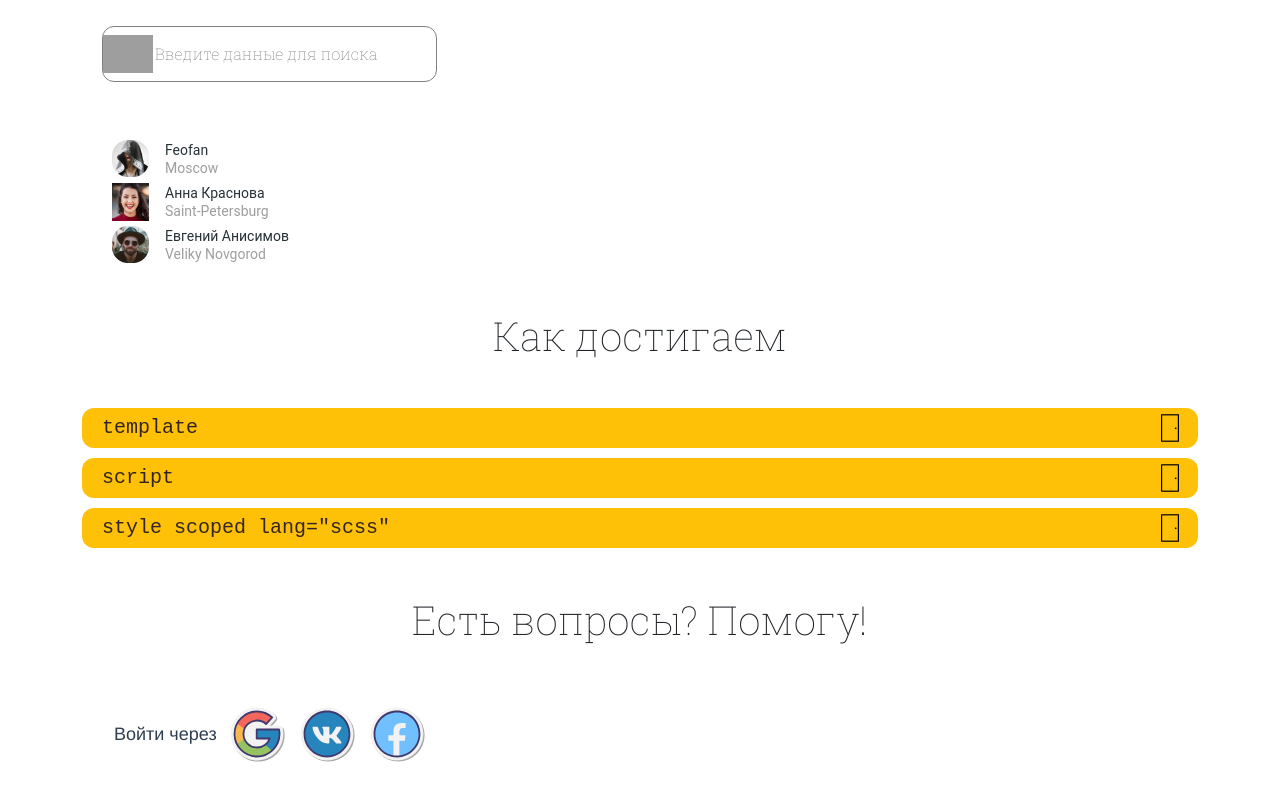
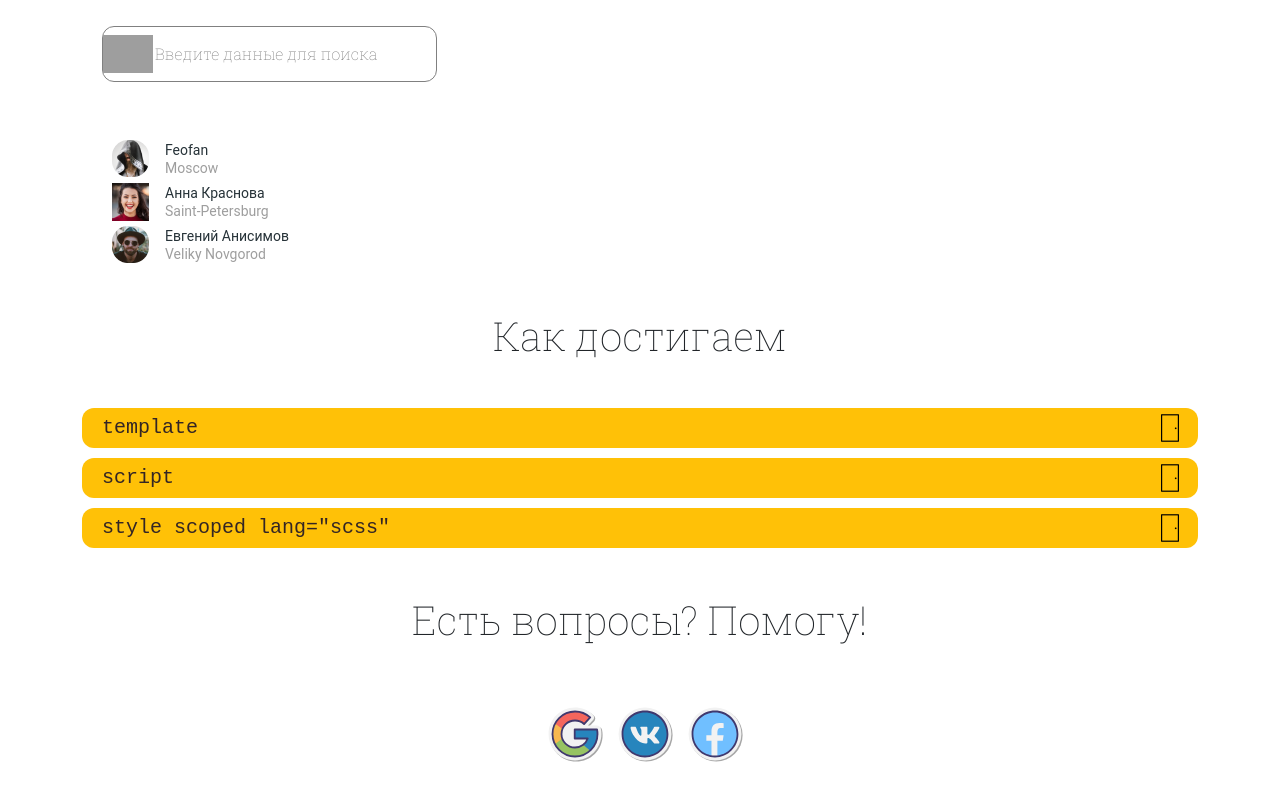
Before and after one commit to BossNumber1/141iq, a Vue app in the folder app/: page / in a window 1280 px wide. Shown: the part 790-1590 px from the top of the page. Built offline with nearby package versions, Linux system fonts and the light colour scheme; grey boxes are pictures that could not be loaded.

Commit message:
I made it more aesthetically pleasing to log in via social networks

```diff
--- a/app/src/components/discussion-filter-contacts-page.vue
+++ b/app/src/components/discussion-filter-contacts-page.vue
@@ -1,7 +1,7 @@
 <template>
   <div id="app">
     <div class="auth" v-if="!showDisqusBlock">
-      Войти через
+      <div class="auth-btn">
         <div @click="googleAuth" id="googleBtnAuth">
           <img src="../../public/pictures/icons/googleAuth.svg" alt="google icon auth">
         </div>
@@ -10,6 +10,7 @@
         </div>
         <div @click="fbAuth" id="fbBtnAuth">
           <img src="../../public/pictures/icons/fbAuth.svg" alt="fb icon auth">
+        </div>
       </div>
     </div>
 
@@ -66,6 +67,11 @@ export default {
 .auth {
   margin: 32px;
   font-size: 18px;
+  width: max-content;
+  margin: 0 auto;
+}
+
+.auth-btn {
   display: flex;
   align-items: center;
 }
```
Lines whose indentation alone changed are shown as unchanged.
